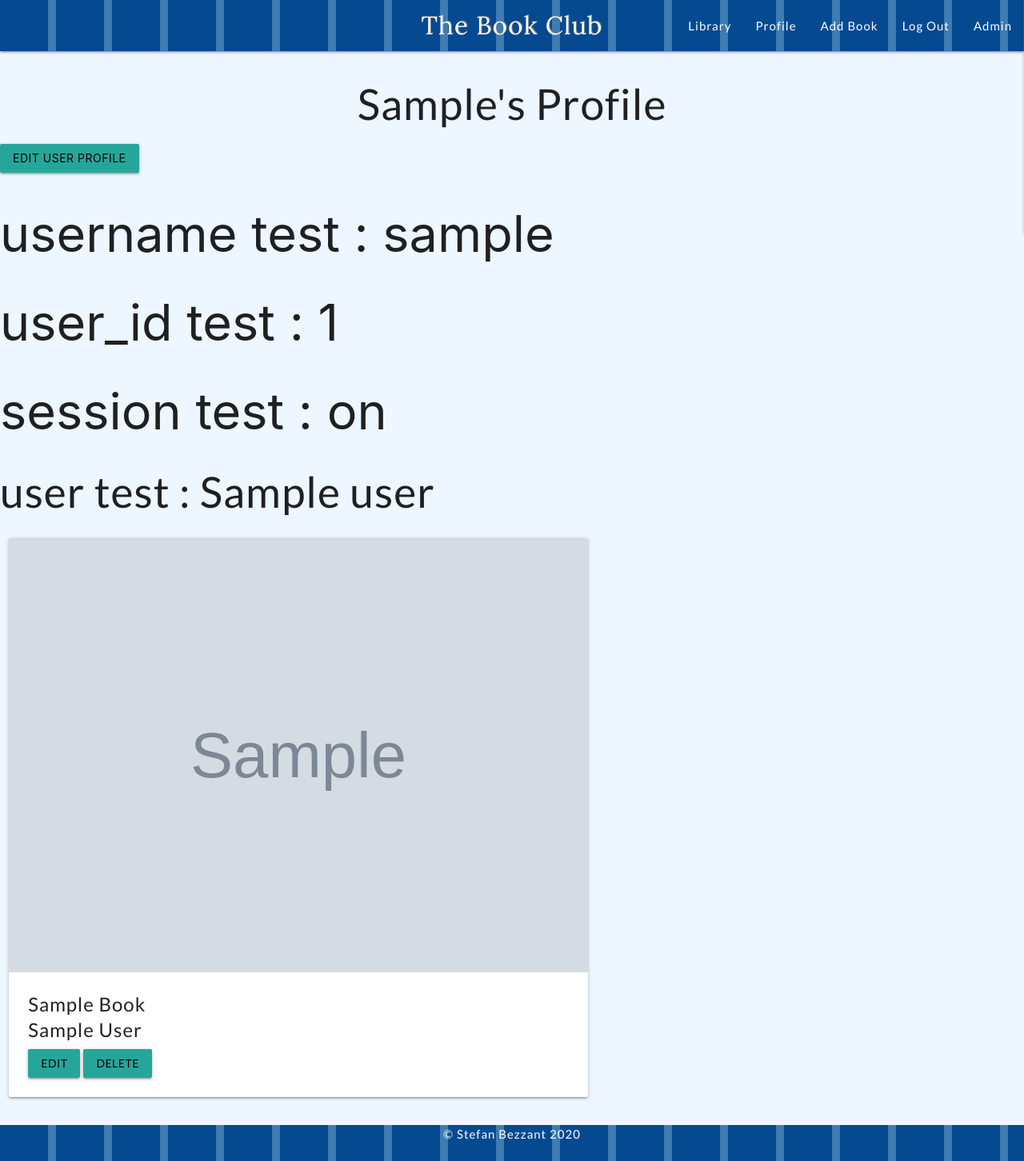
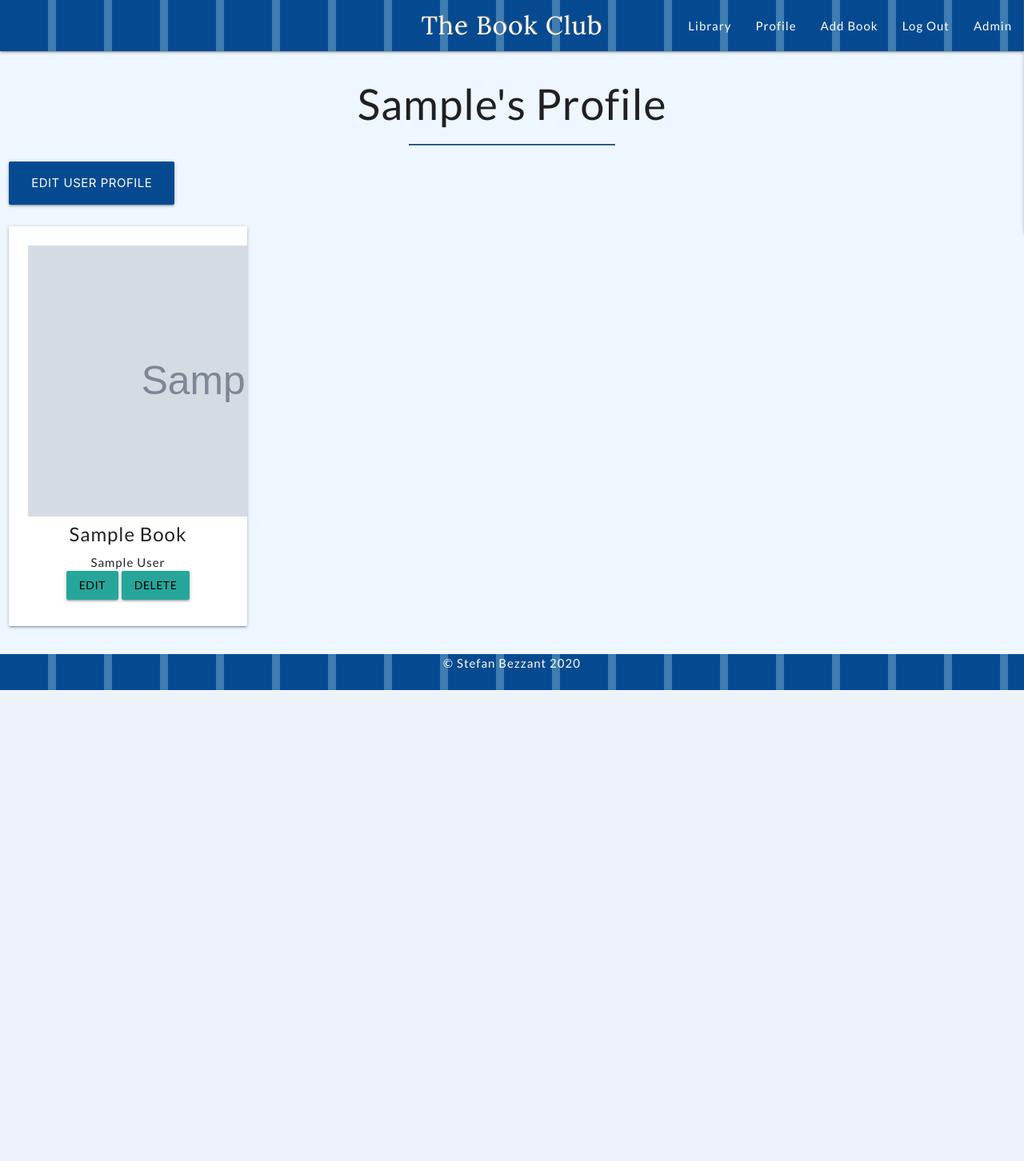
Before and after one commit to stefbez/the-book-club, a Flask app: page /profile/1 in a window 1280 px wide. Shown: the whole page at 80% size. After the commit the page ends 863 px from the top, so only its background shows below. Run offline with Flask 2, Linux system fonts and the light colour scheme; the visitor is signed in with stand-in values (Sample User, id 1); grey boxes marked "Sample" are stand-in pictures; a database or web service that is not in the repository returns one stand-in record (values such as "Sample title"); some libraries are stand-ins or nearby versions.

Commit message:
Add card from library to profile page for consitency across the site

```diff
--- a/static/css/style.css
+++ b/static/css/style.css
@@ -64,6 +64,7 @@ font-family: 'Lora', serif; */
 
 .submit-btn{
     background-color: #054A91;
+    color: white;
 }
 
 .submit-btn:hover{
--- a/templates/profile.html
+++ b/templates/profile.html
@@ -4,35 +4,34 @@
 
 
 <h2 class="center-align">{{ username|capitalize() }}'s Profile</h2>
+<hr class="hr-title">
+<div class="row">
+<div class="col">
+<a class="waves-effect waves-light btn btn-large submit-btn" href="{{ url_for('edit_profile', user_id=user._id) }}">Edit User Profile</a>
+</div>
+</div>
 
-
-
-<a class="waves-effect waves-light btn modal-trigger" href="{{ url_for('edit_profile', user_id=user._id) }}">Edit User Profile</a>
-
-<h1>username test : {{ username }}</h1>
-<h1>user_id test : {{ user._id }}</h1>
-<h1>session test : {{ session["is_admin"] }}</h1>
-
-<h2>user test : {{ user }}</h2>
+<div class="row">
 
     {% for book in books %}
 
 
-    <div class="row">
-    <div class="col s12 m7">
-      <div class="card card-style">
-        <div class="card-image">
-          <img class="book-cover" src="{{ book.book_cover }}" alt="{{ book.book_title }}" />
-        </div>
-        <div class="card-content">
-        <span class="card-title">{{ book.book_title|title() }}<br>
-        {{ book.book_author|title() }}</span>
-        <a class="waves-effect waves-light btn modal-trigger" href="{{ url_for('edit_book', book_id=book._id) }}">Edit</a>
+
+    <div class="col s12 m6 l4 xl3">
+        <div class="card large center-align">
+            <div class="card-content book-card-content">
+
+                <!-- <div class="card-image"> -->
+                <img src="{{ book.book_cover }}" class="book-card-img">
+                <span class="card-title">{{ book.book_title|title() }}</span>
+                <p>{{ book.book_author|title() }}</p>
+                <a class="waves-effect waves-light btn modal-trigger"
+                    href="{{ url_for('edit_book', book_id=book._id) }}">Edit</a>
                 <a class="waves-effect waves-light btn modal-trigger" href="#{{ book._id }}">Delete</a>
             </div>
         </div>
     </div>
-  </div>
+
 
     <div id="{{ book._id }}" class="modal delete-modal">
         <div class="modal-content">
@@ -46,5 +45,5 @@
 
 
     {% endfor %}
-
+</div>
 {% endblock %}
```
Lines whose indentation alone changed are shown as unchanged.
